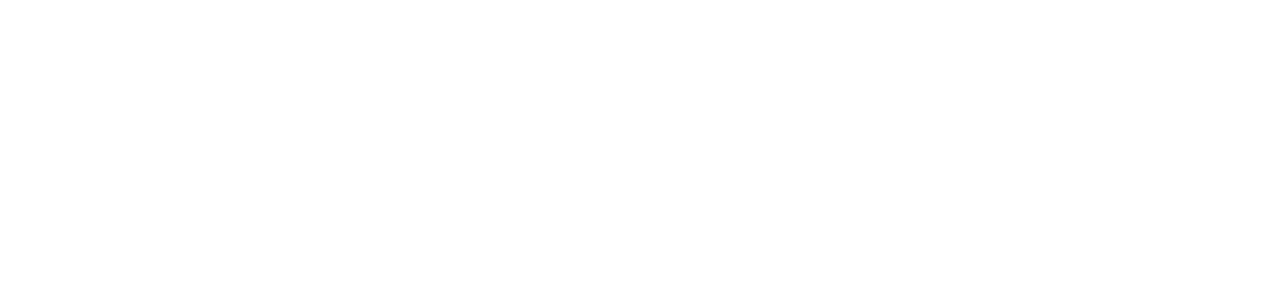
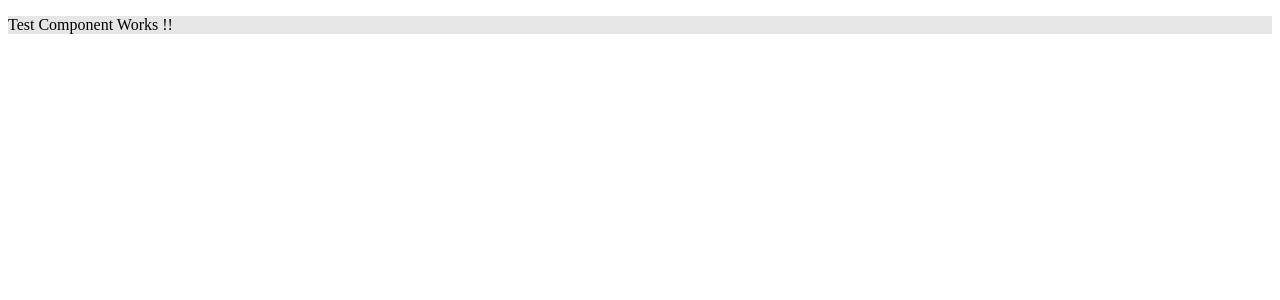
Before and after one commit to PritamSavagavi/NG-Practice, an Angular app: page / in a window 1280 px wide. Shown: the top 300 px of the page. Built offline with nearby package versions, Linux system fonts and the light colour scheme.

Commit message:
test Component modified

```diff
--- a/src/app/app.component.html
+++ b/src/app/app.component.html
@@ -1 +1,3 @@
 <router-outlet/>
+
+<app-test></app-test>
--- a/src/app/test/test.component.ts
+++ b/src/app/test/test.component.ts
@@ -2,8 +2,14 @@
 
 @Component({
   selector: 'app-test',
-  templateUrl: './test.component.html',
-  styleUrl: './test.component.scss'
+  template: `
+    <div>
+      <p>Test Component Works !!</p>
+    </div>
+  `,
+  styles: [`div {
+    background-color: #e6e6e6;
+  }`]
 })
 export class TestComponent {
 
```
